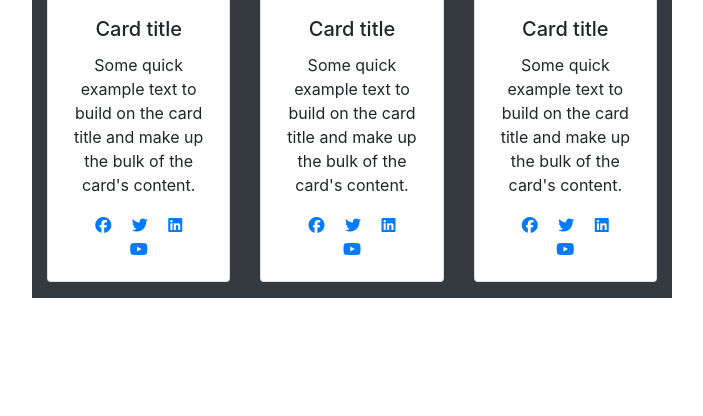
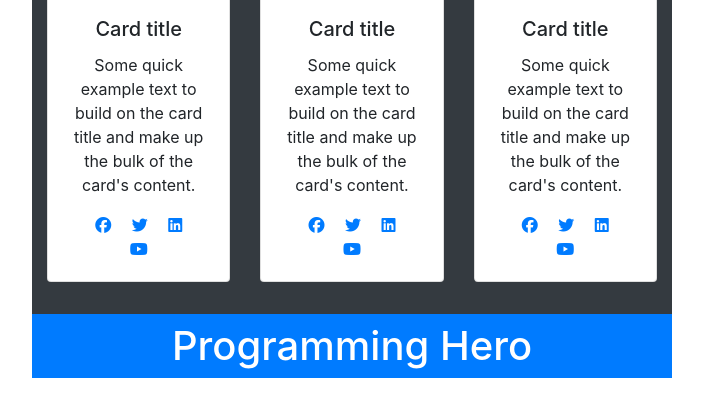
Before and after one commit to FarukulISLAM/practiceLayout3.1, a plain HTML site: page index.html in a window 1280 px wide. Shown: the part 288-704 px from the top of the page, without its empty margins (288-991 px from the left). Drawn offline with nearby package versions, Linux system fonts and the light colour scheme.

Commit message:
some change

```diff
--- a/index.html
+++ b/index.html
@@ -16,6 +16,8 @@
 <body>
 
     <main class="">
+
+        <!-- profile -->
         <section class="w-50 m-auto">
             <div class="cotainer bg-dark">
                 <div class="div-1 bg-primary bg-gradient">
@@ -92,7 +94,11 @@
                         </div>
                     </div>
                 </div>
-                <div class="div-3 my-3"></div>
+                <div class="div-3 my-3">
+                    <div class="div-1 bg-primary bg-gradient">
+                        <h1 class="text-white p-2 text-center">Programming Hero</h1>
+                    </div>
+                </div>
             </div>
         </section>
     </main>
```
